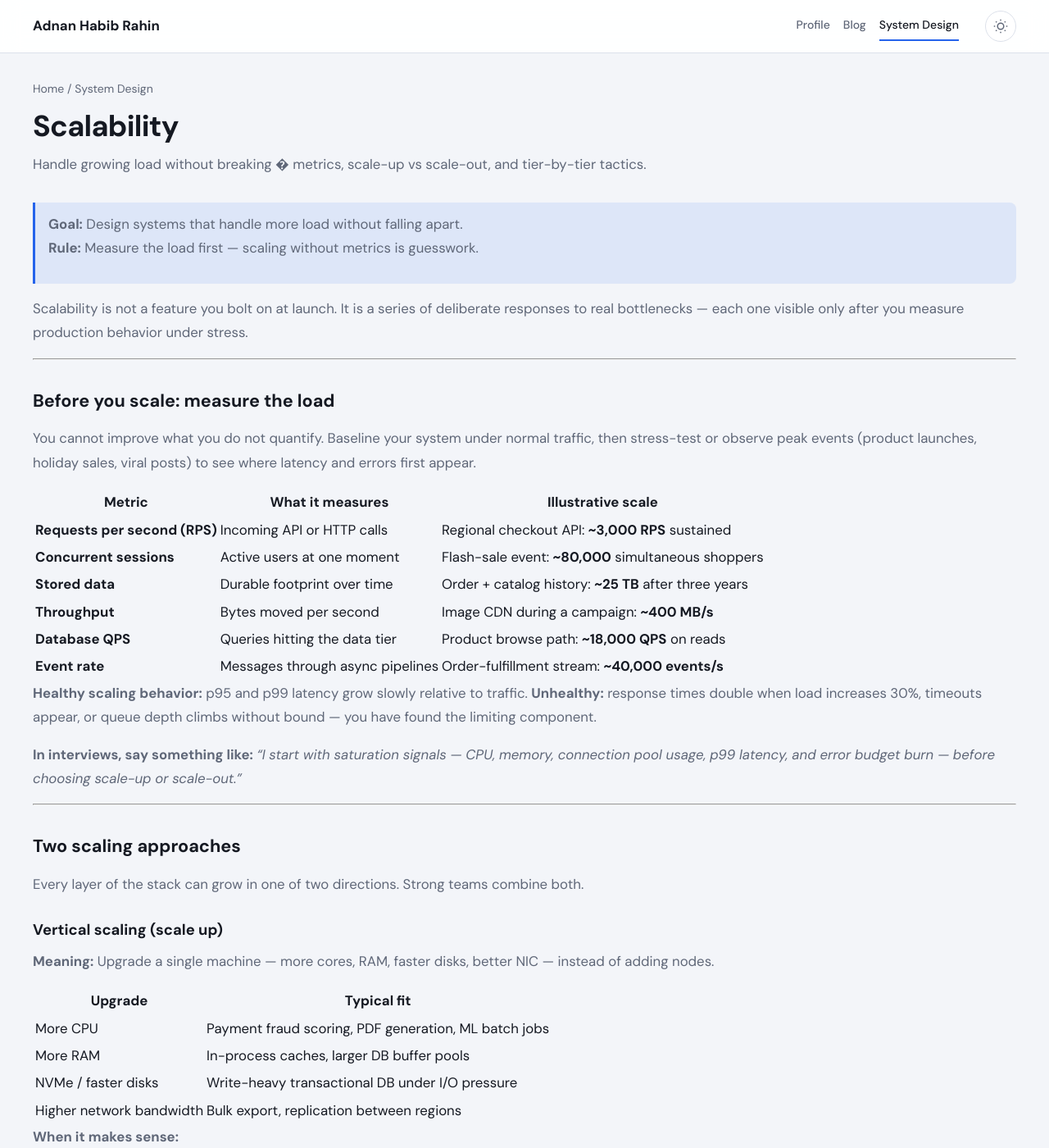
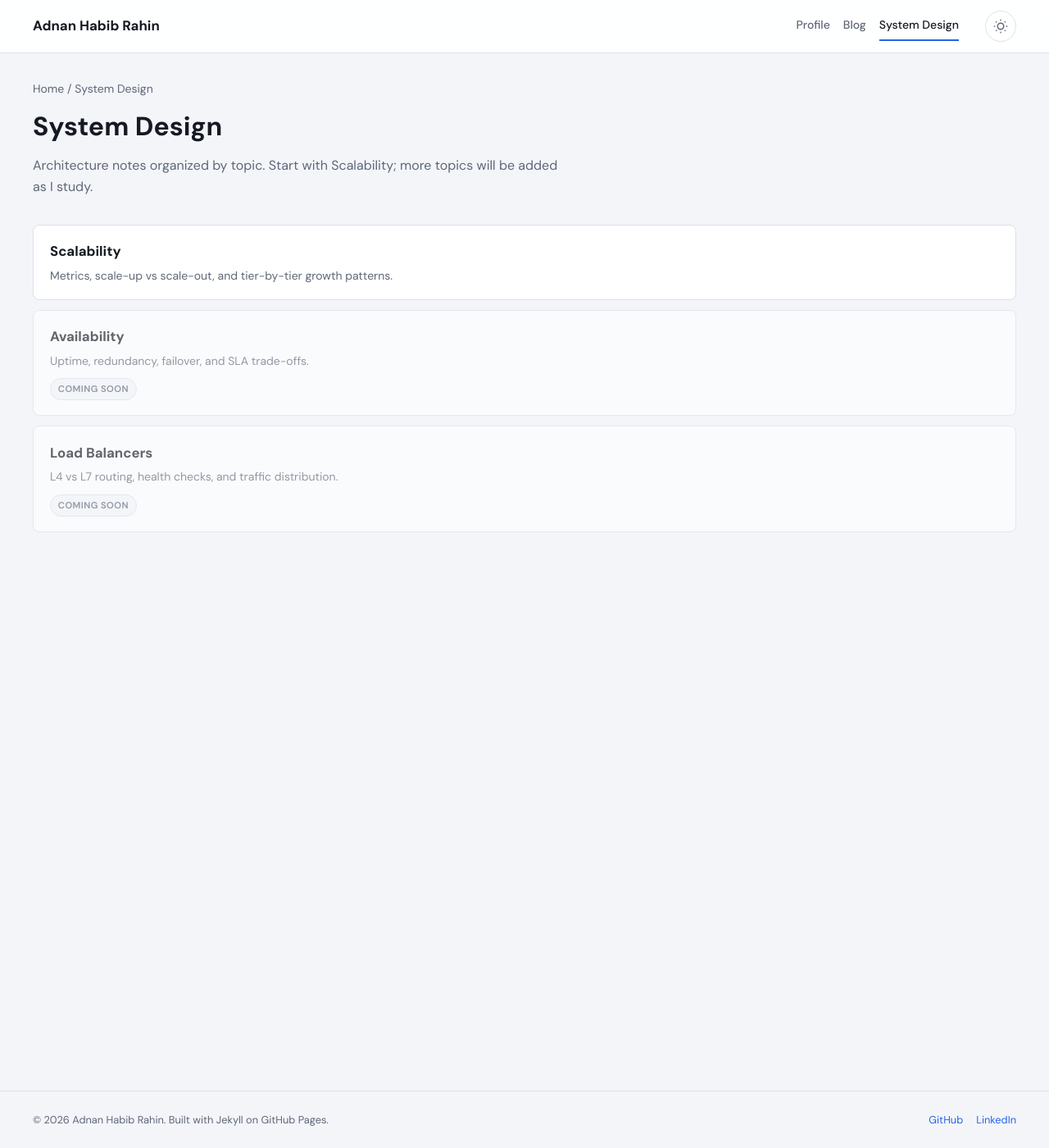
Before and after one commit to adnanrahin/adnanrahin.github.io, a Jekyll site: the page built from system-design/index.html, in a window 1280 px wide and 1400 px high. Shown: the whole window at 82% size. Built offline with Jekyll 4.4.1, drawn with Linux system fonts in a browser that asks for light colours; some of the changed text lies outside the part shown.

Commit message:
System Design hub with topics; boxed metrics table; no sidebar

```diff
--- a/_data/sections.yml
+++ b/_data/sections.yml
@@ -7,5 +7,4 @@
   slug: system-design
   path: /system-design/
   icon: "◈"
-  description: Scalability — metrics, scaling strategies, and growth walkthroughs.
-  label: Scalability
+  description: Scalability, availability, load balancers, and architecture patterns.
--- /dev/null
+++ b/_data/system_design_topics.yml
@@ -0,0 +1,13 @@
+# System Design topics — set published: true when the page is ready
+- title: Scalability
+  slug: scalability
+  description: Metrics, scale-up vs scale-out, and tier-by-tier growth patterns.
+  published: true
+- title: Availability
+  slug: availability
+  description: Uptime, redundancy, failover, and SLA trade-offs.
+  published: false
+- title: Load Balancers
+  slug: load-balancers
+  description: L4 vs L7 routing, health checks, and traffic distribution.
+  published: false
--- a/_layouts/system-design-page.html
+++ b/_layouts/system-design-topic.html
@@ -6,7 +6,9 @@ layout: default
     <p class="post-breadcrumb">
       <a href="{{ '/' | relative_url }}">Home</a>
       <span aria-hidden="true"> / </span>
-      <span>System Design</span>
+      <a href="{{ '/system-design/' | relative_url }}">System Design</a>
+      <span aria-hidden="true"> / </span>
+      <span>{{ page.title }}</span>
     </p>
     <h1 class="post-title">{{ page.title }}</h1>
     {% if page.description %}
--- a/assets/css/style.css
+++ b/assets/css/style.css
@@ -1238,6 +1238,99 @@ code {
 }
 .sd-article__body td { color: var(--text-muted); }
 
+/* --- System design hub & topics --- */
+.sd-hub .sd-topic-list {
+  list-style: none;
+  margin: 0;
+  padding: 0;
+  display: flex;
+  flex-direction: column;
+  gap: 0.75rem;
+}
+
+.sd-topic-list__link {
+  display: flex;
+  flex-direction: column;
+  gap: 0.3rem;
+  padding: 1.15rem 1.25rem;
+  background: var(--bg-card);
+  border: 1px solid var(--border);
+  border-radius: var(--radius-sm);
+  color: inherit;
+  transition: border-color 0.15s, transform 0.15s;
+}
+.sd-topic-list__link:hover {
+  border-color: var(--accent);
+  color: inherit;
+  transform: translateX(4px);
+}
+.sd-topic-list__link--soon {
+  opacity: 0.65;
+  cursor: default;
+}
+.sd-topic-list__link--soon:hover {
+  transform: none;
+  border-color: var(--border);
+}
+
+.sd-topic-list__title {
+  font-size: 1.05rem;
+  font-weight: 700;
+  color: var(--text);
+}
+.sd-topic-list__desc {
+  font-size: 0.875rem;
+  color: var(--text-muted);
+  line-height: 1.5;
+}
+.sd-topic-list__badge {
+  align-self: flex-start;
+  margin-top: 0.35rem;
+  font-size: 0.7rem;
+  font-weight: 600;
+  text-transform: uppercase;
+  letter-spacing: 0.04em;
+  padding: 0.2rem 0.55rem;
+  background: var(--bg);
+  border: 1px solid var(--border);
+  border-radius: 999px;
+  color: var(--text-muted);
+}
+
+.sd-metrics-box {
+  margin: 0 0 1.5rem;
+  padding: 1.25rem 1.35rem;
+  background: var(--bg-card);
+  border: 1px solid var(--border);
+  border-radius: var(--radius);
+  box-shadow: var(--shadow-sm);
+  overflow-x: auto;
+}
+.sd-metrics-box table {
+  width: 100%;
+  margin: 0;
+  border-collapse: collapse;
+  font-size: 0.9rem;
+}
+.sd-metrics-box th,
+.sd-metrics-box td {
+  padding: 0.6rem 0.75rem;
+  border: 1px solid var(--border);
+  text-align: left;
+}
+.sd-metrics-box th {
+  background: var(--accent-soft);
+  font-weight: 600;
+  color: var(--text);
+}
+.sd-metrics-box td {
+  color: var(--text-muted);
+}
+.sd-metrics-box tr:last-child td,
+.sd-metrics-box tr:last-child th {
+  border-bottom: 1px solid var(--border);
+}
+
 .post-content .mermaid,
 .system-design-page .mermaid {
   margin: 0 0 1.5rem;
--- /dev/null
+++ b/system-design/index.html
@@ -0,0 +1,39 @@
+---
+layout: default
+title: System Design
+section_slug: system-design
+permalink: /system-design/
+---
+
+<div class="category-page sd-hub">
+  <header class="category-header">
+    <p class="post-breadcrumb">
+      <a href="{{ '/' | relative_url }}">Home</a>
+      <span aria-hidden="true"> / </span>
+      <span>System Design</span>
+    </p>
+    <h1 class="category-title">System Design</h1>
+    <p class="category-description">
+      Architecture notes organized by topic. Start with Scalability; more topics will be added as I study.
+    </p>
+  </header>
+
+  <ul class="sd-topic-list">
+    {% for topic in site.data.system_design_topics %}
+    <li class="sd-topic-list__item">
+      {% if topic.published %}
+      <a href="{{ '/system-design/' | append: topic.slug | append: '/' | relative_url }}" class="sd-topic-list__link">
+        <span class="sd-topic-list__title">{{ topic.title }}</span>
+        <span class="sd-topic-list__desc">{{ topic.description }}</span>
+      </a>
+      {% else %}
+      <div class="sd-topic-list__link sd-topic-list__link--soon">
+        <span class="sd-topic-list__title">{{ topic.title }}</span>
+        <span class="sd-topic-list__desc">{{ topic.description }}</span>
+        <span class="sd-topic-list__badge">Coming soon</span>
+      </div>
+      {% endif %}
+    </li>
+    {% endfor %}
+  </ul>
+</div>
--- a/system-design/index.md
+++ b/system-design/scalability.md
@@ -1,9 +1,9 @@
 ---
-layout: system-design-page
+layout: system-design-topic
 title: Scalability
 section_slug: system-design
-description: Handle growing load without breaking � metrics, scale-up vs scale-out, and tier-by-tier tactics.
-permalink: /system-design/
+description: Handle growing load without breaking — metrics, scale-up vs scale-out, and tier-by-tier tactics.
+permalink: /system-design/scalability/
 ---
 > **Goal:** Design systems that handle more load without falling apart.
 > **Rule:** Measure the load first — scaling without metrics is guesswork.
@@ -16,6 +16,8 @@ Scalability is not a feature you bolt on at launch. It is a series of deliberate
 
 You cannot improve what you do not quantify. Baseline your system under normal traffic, then stress-test or observe peak events (product launches, holiday sales, viral posts) to see where latency and errors first appear.
 
+<div class="sd-metrics-box">
+
 | Metric | What it measures | Illustrative scale |
 |--------|------------------|-------------------|
 | **Requests per second (RPS)** | Incoming API or HTTP calls | Regional checkout API: **~3,000 RPS** sustained |
@@ -24,6 +26,8 @@ You cannot improve what you do not quantify. Baseline your system under normal t
 | **Throughput** | Bytes moved per second | Image CDN during a campaign: **~400 MB/s** |
 | **Database QPS** | Queries hitting the data tier | Product browse path: **~18,000 QPS** on reads |
 | **Event rate** | Messages through async pipelines | Order-fulfillment stream: **~40,000 events/s** |
+
+</div>
 
 **Healthy scaling behavior:** p95 and p99 latency grow slowly relative to traffic. **Unhealthy:** response times double when load increases 30%, timeouts appear, or queue depth climbs without bound — you have found the limiting component.
 
@@ -147,8 +151,8 @@ Split rows across multiple databases using a **shard key** — commonly `custome
 <div class="mermaid">
 flowchart LR
     API[API tier] --> SR[Shard router]
-    SR --> P1["Partition A<br/>tenants 0–499K"]
-    SR --> P2["Partition B<br/>tenants 500K–999K"]
+    SR --> P1["Partition A<br/>tenants 0—499K"]
+    SR --> P2["Partition B<br/>tenants 500K—999K"]
     SR --> P3["Partition C<br/>tenants 1M+"]
 </div>
 
@@ -156,7 +160,7 @@ flowchart LR
 |-----------------|------|
 | Range | Keys grouped by ID bands — simple, risk of hot ranges |
 | Hash | `hash(key) mod N` — even spread, painful resharding |
-| Directory | Metadata service maps keys → shard — flexible ops |
+| Directory | Metadata service maps keys ? shard — flexible ops |
 
 - **Fit:** Write QPS or disk on one primary exceeds safe limits.
 - **Caveat:** Joins across shards are expensive; celebrity tenants create **hot partitions**.
@@ -175,7 +179,7 @@ Memory sits orders of magnitude closer to CPU than disk. A hit in **Redis** or *
 
 | Pattern | Behavior |
 |---------|----------|
-| Cache-aside | App reads cache → on miss, loads DB and fills cache |
+| Cache-aside | App reads cache ? on miss, loads DB and fills cache |
 | Clustered Redis | Keys hashed across nodes |
 | Consistent hashing | Adding nodes moves minimal key space |
 | TTL | Automatic eviction; caps memory |
@@ -222,7 +226,7 @@ Imagine **QuickPlate** — users browse restaurants, place orders, and track cou
 
 ---
 
-### Stage 1: Monolith on one host (0–5K daily orders)
+### Stage 1: Monolith on one host (0—5K daily orders)
 
 API, background jobs, and **PostgreSQL** share one VM. Fast to build, cheap to operate.
 
@@ -237,7 +241,7 @@ flowchart LR
 
 ---
 
-### Stage 2: Split compute and database (5K–40K daily orders)
+### Stage 2: Split compute and database (5K—40K daily orders)
 
 The API VM talks to a separate DB instance. Tune connection limits and `shared_buffers` independently.
 
@@ -253,7 +257,7 @@ flowchart LR
 
 ---
 
-### Stage 3: Cache hot reads (40K–200K daily orders)
+### Stage 3: Cache hot reads (40K—200K daily orders)
 
 Repeated catalog reads served from memory; DB sees mostly misses and writes (new orders, status updates).
 
@@ -270,7 +274,7 @@ flowchart LR
 
 ---
 
-### Stage 4: Horizontally scaled API tier (200K–1M daily orders)
+### Stage 4: Horizontally scaled API tier (200K—1M daily orders)
 
 Stateless API nodes share Redis for sessions and cart drafts. PostgreSQL still single-primary.
 
@@ -292,7 +296,7 @@ flowchart TB
 
 ---
 
-### Stage 5: Read replicas (1M–5M daily orders)
+### Stage 5: Read replicas (1M—5M daily orders)
 
 Writes (new orders, status transitions) stay on the primary; replica nodes serve driver earnings history and admin dashboards.
 
```
Also changed, not shown: _layouts/home.html (+3 -4 lines), system-design/scalability.html (deleted, +0 -9 lines).
